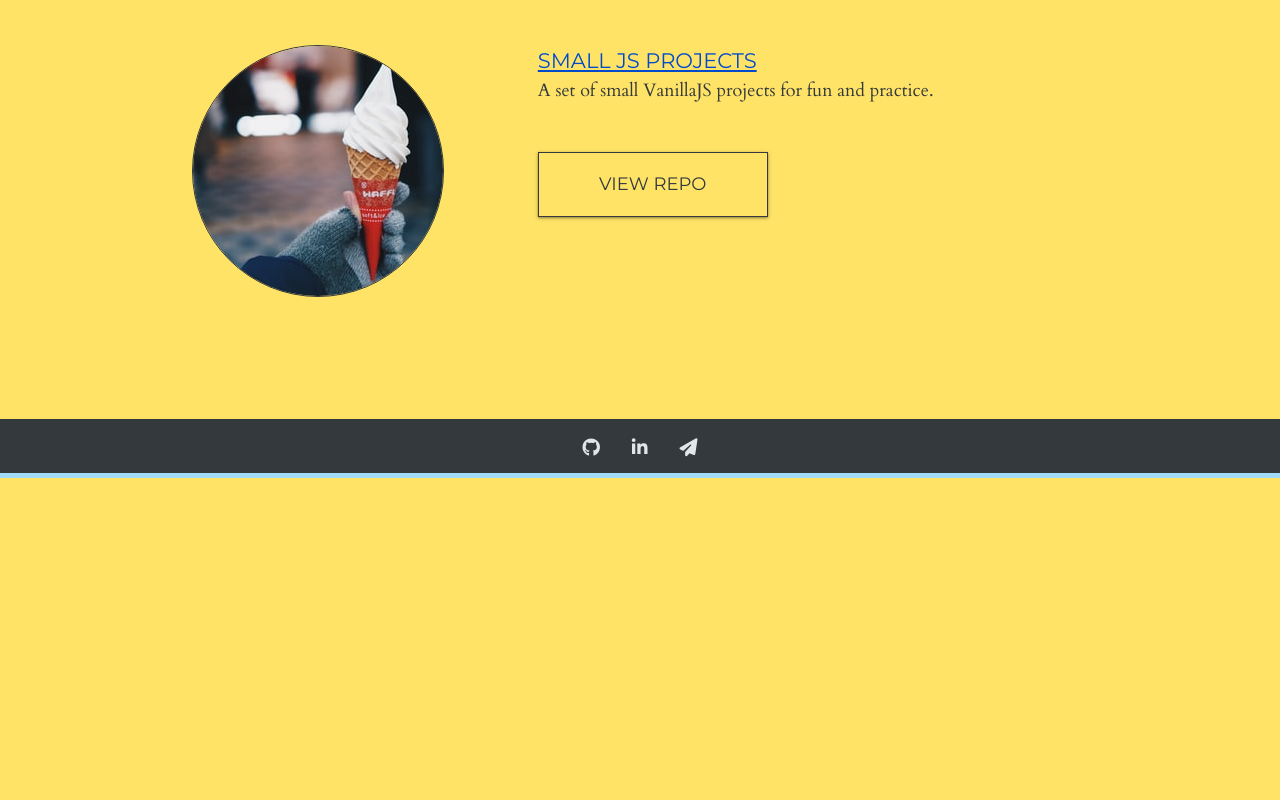
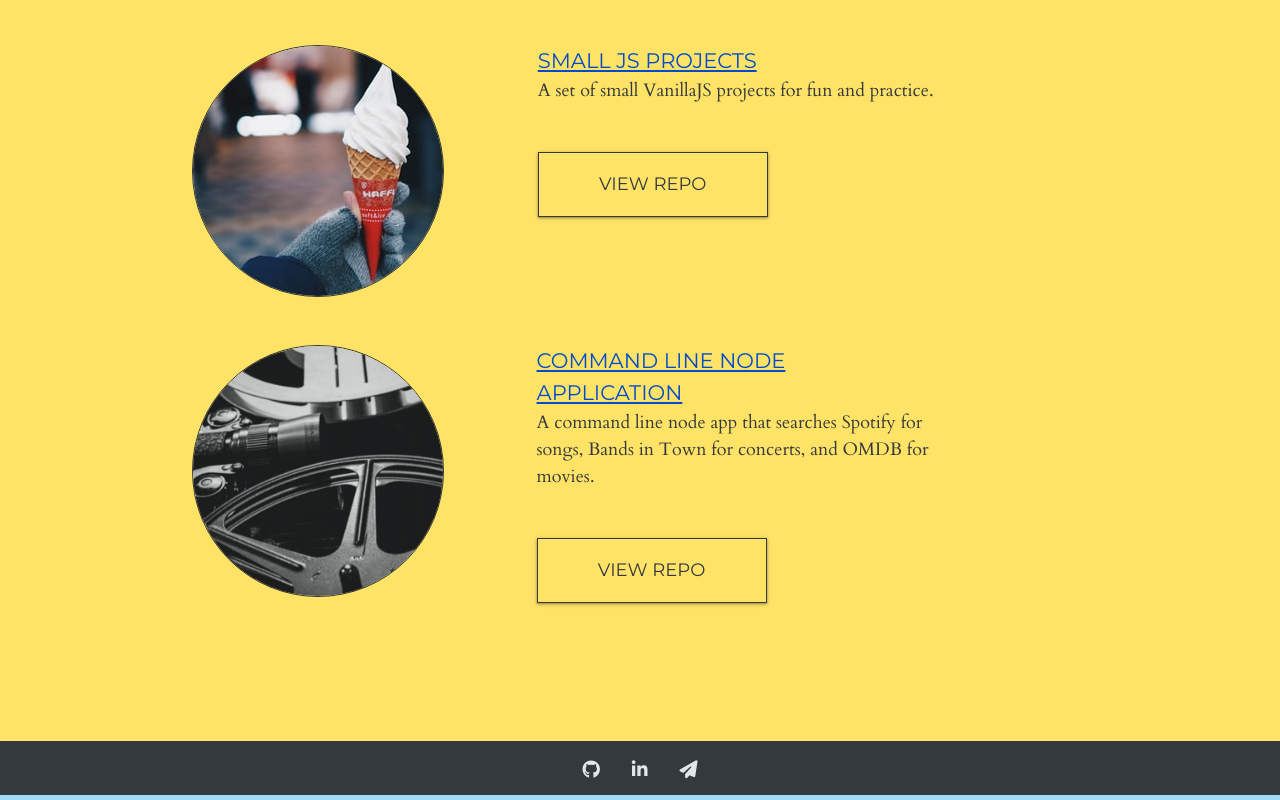
Before and after one commit to jmbodnar/jmbodnar.github.io, a plain HTML site: page projects/index.html in a window 1280 px wide. Shown: the part 1012-1812 px from the top of the page. Before the commit the page ends 1490 px from the top, so only its background shows below. Drawn offline with Linux system fonts and the light colour scheme.

Commit message:
Add LIRI, fix description width

```diff
--- a/assets/css/main.css
+++ b/assets/css/main.css
@@ -380,6 +380,7 @@ a {
 
   .project__description > * {
     margin: 0;
+    max-width: 400px;
   }
 
   .project__links {
--- a/projects/index.html
+++ b/projects/index.html
@@ -133,6 +133,29 @@
         </div>
       </div>
 
+      <div class="project-container">
+        <img src="/assets/images/liri.png" alt="" class="project__image" />
+        <div class="project__description">
+          <h3 class="project__title">
+            <a
+              href="https://github.com/jmbodnar/liri-node-app"
+              class="project__link"
+              >Command Line Node Application</a
+            >
+          </h3>
+          <p>
+            A command line node app that searches Spotify for songs, Bands in Town for concerts, and OMDB for movies.
+          </p>
+          <div class="project__links">
+            <a
+              href="https://github.com/jmbodnar/liri-node-app"
+              class="button project__button"
+              >view repo</a
+            >
+          </div>
+        </div>
+      </div>
+
     </main>
     <footer id="footer" class="footer">
       <div class="container">
```
Also changed, not shown: assets/images/liri.png (added).
